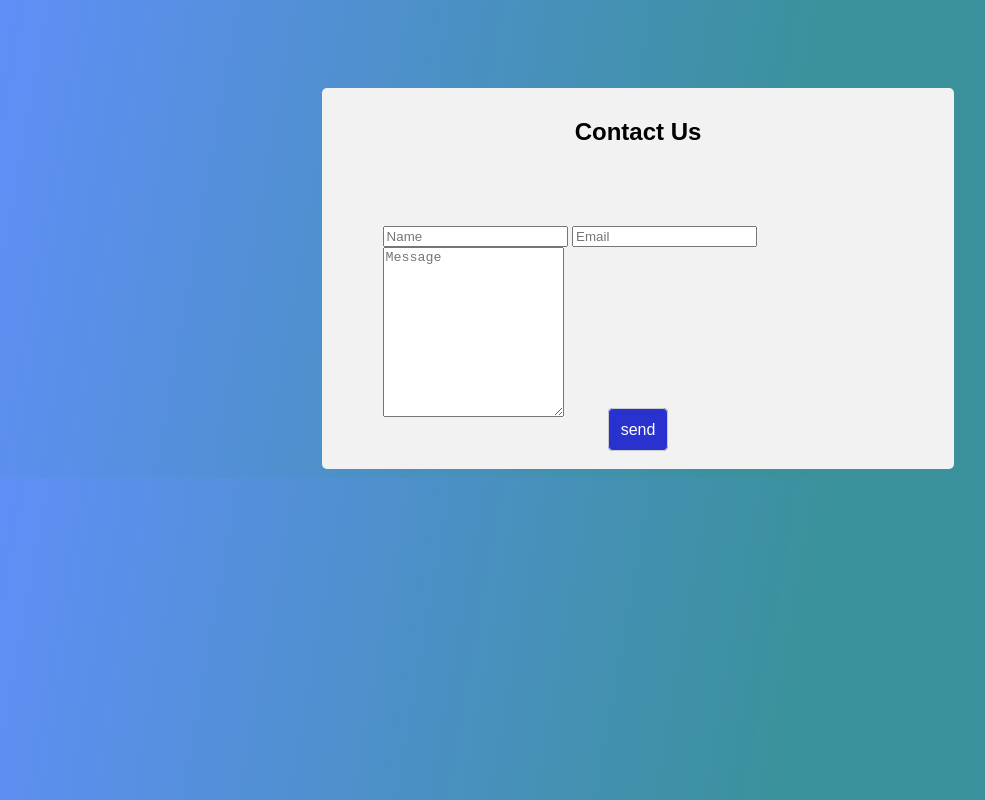
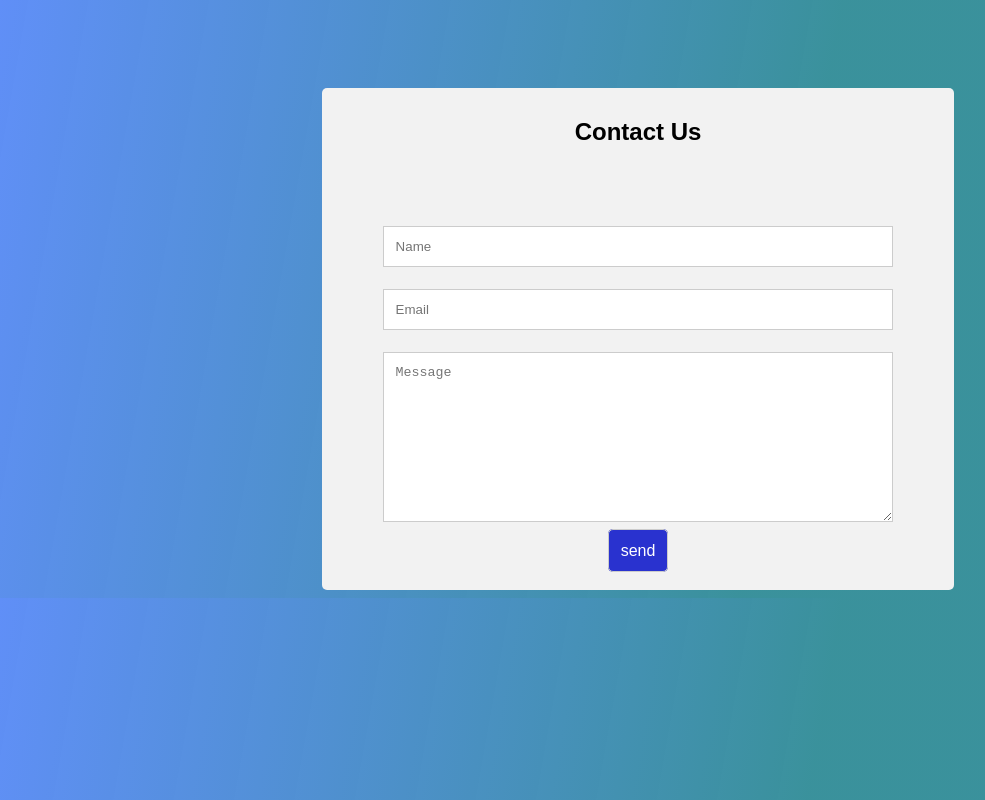
Before and after one commit to JEEVA-BALU/Task-2, a plain HTML site: page index.html in a window 1280 px wide. Shown: the whole page, without its empty margins (2-987 px from the left). Drawn offline with Linux system fonts and the light colour scheme.

Commit message:
index.html

```diff
--- a/index.html
+++ b/index.html
@@ -28,7 +28,29 @@ a{
   margin-bottom: 16px;
   resize: vertical;
 }
-
+#Name{
+  padding: 12px;
+  width: 100%;
+  border: 1px solid #ccc;
+  margin-bottom: 16px;
+  resize: vertical;
+}
+#Email{
+  padding: 12px;
+  width: 100%;
+  border: 1px solid #ccc;
+  margin-top: 6px;
+  margin-bottom: 16px;
+  resize: vertical;
+}
+#subject{
+  padding: 12px;
+  width: 100%;
+  border: 1px solid #ccc;
+  margin-top: 6px;
+  margin-bottom: 16px;
+  resize: vertical;
+}
 .submit:hover {
   background-color: #47cf29;
 }
```
